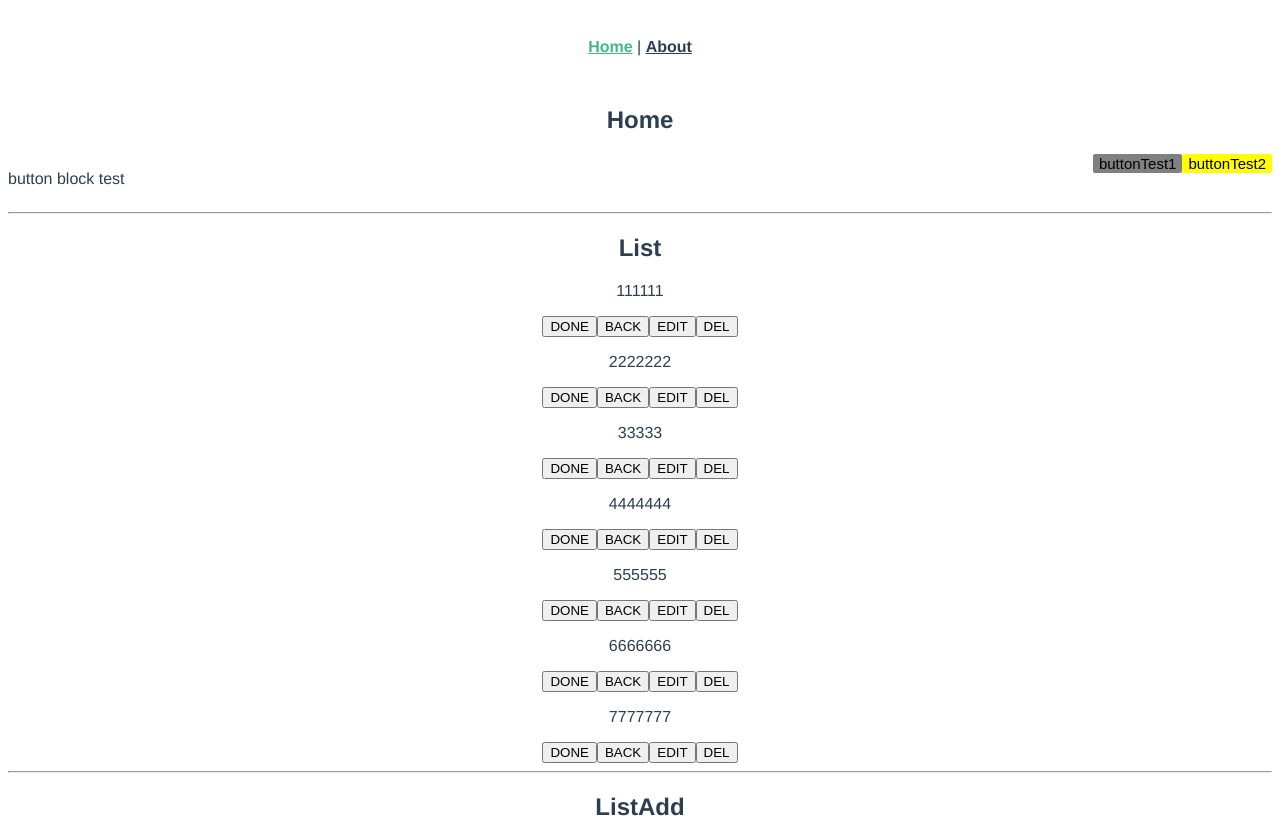
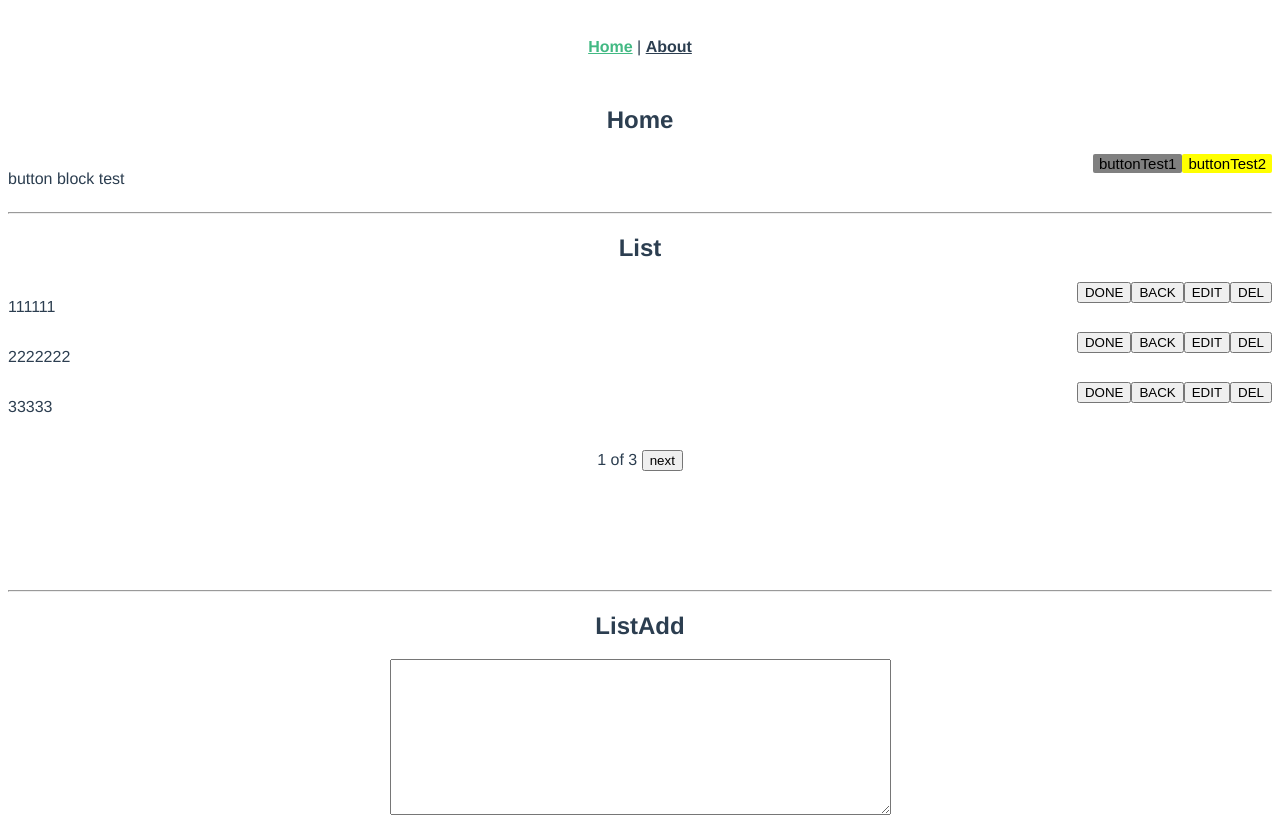
Before and after one commit to iamwjlee/H.bare-g-todo, a Vue app: page / in a window 1280 px wide. Shown: the top 818 px of the page. Built offline with nearby package versions, Linux system fonts and the light colour scheme.

Commit message:
pagination

```diff
--- a/src/views/Home.vue
+++ b/src/views/Home.vue
@@ -6,7 +6,7 @@
         <p>button block test</p>
       </div>
       <div>
-        <Button @click="updateVisibleTodos" text="buttonTest1" color="gray" />
+        <Button @click="updatePage(1)" text="buttonTest1" color="gray" />
         <Button @click="updatePage(0)" text="buttonTest2" color="yellow" />
 
 
@@ -53,9 +53,9 @@ export default {
         {memo: '7777777'}
 
       ],
-      currnetPage: 2,
+      currnetPage: 0,
       pageSize: 3,
-      visibleTodos: []
+      visibleTodoList: []
 
     }
   },
@@ -78,17 +78,17 @@ export default {
     },
     updateVisibleTodos() {
 
-      this.visibleTodos = this.todoList.slice(this.currnetPage*this.pageSize,
+      this.visibleTodoList = this.todoList.slice(this.currnetPage*this.pageSize,
         (this.currnetPage*this.pageSize) + this.pageSize )
 
       //if no visible page to back page
-      if(this.visibleTodos.length== 0 && this.currnetPage > 0) {
+      if(this.visibleTodoList.length== 0 && this.currnetPage > 0) {
         console.log('last')
         this.updatePage(this.currnetPage-1)
       }
 
-      for(let i=0;i<this.visibleTodos.length;i++)
-      console.log(this.visibleTodos[i])
+      for(let i=0;i<this.visibleTodoList.length;i++)
+      console.log(this.visibleTodoList[i])
 
     },
     listAdd(memo) {
@@ -126,9 +126,9 @@ header {
   justify-content:  space-between;
   align-content: center;
   margin-bottom: 1px;
+  justify-items: center;
 }
 .btn {
-  display: inline-block;
   border-radius: 2px;
   border: none;
   font-size: 15px;
--- a/src/views/List.vue
+++ b/src/views/List.vue
@@ -1,20 +1,39 @@
 <template>
  <h2>{{titleList}}</h2>
-<div    :key="index"
-        v-for="(list,index) in todoList"
-        :class="{'done':list.status==='done'}" >
+
+ <div class="list-1">
+
+     <div >
+        <div class="container"   :key="index"
+                v-for="(list,index) in visibleTodoList"
+                :class="{'done':list.status==='done'}" >
+
+            <div >
+                <p>{{list.memo}} </p>
+            </div>
+
+            <div>
+                <button @click="$emit('statusControl',index,'done') " >DONE</button>
+                <button @click="$emit('statusControl',index,'created' )" >BACK</button>
+                <button @click="listEdit(list.memo,index)" > EDIT</button>
+                <button @click="$emit('list-delete',index)">DEL</button>
+
+            </div>
+
+        </div>
 
 
 
+     </div>
+    <br>
+    <div>
+        <button v-if="showPreviousLink()" @click="updatePage(currnetPage-1)" > prev </button>
+        {{currnetPage+1}} of {{totalPages()}}
+        <button v-if="showNextLink()" @click="updatePage(currnetPage+1)" > next </button>
 
+    </div>
 
-   <p>{{list.memo}} </p>
-   <button @click="$emit('statusControl',index,'done') " >DONE</button>
-   <button @click="$emit('statusControl',index,'created' )" >BACK</button>
-   <button @click="listEdit(list.memo,index)" > EDIT</button>
-   <button @click="$emit('list-delete',index)">DEL</button>
-
-</div>
+ </div>
 </template>
 
 <script>
@@ -22,17 +41,71 @@ export default {
     name: 'List',
     props: ['todoList','titleList'],
     emits: ['list-delete','statusControl','listEdit'],
+    beforeMount: function(){
+        console.log('beforeMount in List')
+        this.updateVisibleTodos();
+    },
+    data() {
+        return {
+            currnetPage: 0,
+            pageSize: 3,
+            visibleTodoList: []
+
+        }
+    },
+
     methods: {
+        totalPages() {
+            return  Math.ceil(this.todoList.length / this.pageSize)
+        },
+        showPreviousLink() {
+            return this.currnetPage==0 ? false : true
+        },
+        showNextLink() {
+            return this.currnetPage ==(this.totalPages()-1) ? false : true
+        },
         listEdit(memo,index) {
             this.$emit('listEdit',memo,index)
 
-        }
+        },
+        updatePage(pageNumber) {
+            this.currnetPage=pageNumber
+            console.log(pageNumber)
+            this.updateVisibleTodos();
+        },
+        updateVisibleTodos() {
+
+            this.visibleTodoList = this.todoList.slice(this.currnetPage*this.pageSize,
+                (this.currnetPage*this.pageSize) + this.pageSize )
+
+            //if no visible page to back page
+            if(this.visibleTodoList.length== 0 && this.currnetPage > 0) {
+                console.log('last')
+                this.updatePage(this.currnetPage-1)
+            }
+
+            for(let i=0;i<this.visibleTodoList.length;i++)
+            console.log(this.visibleTodoList[i])
+
+        },
+
     }
 
 }
 </script>
 
 <style scoped>
+    .list-1 {
+
+        height: 300px;
+    }
+    .container
+    {
+        display: flex;
+        justify-content:  space-between;
+        align-content: center;
+
+    }
 
     .done {
         background-color: #00000020;
```
Also changed, not shown: 1 other file (tests, documents, lock files or other folders).
